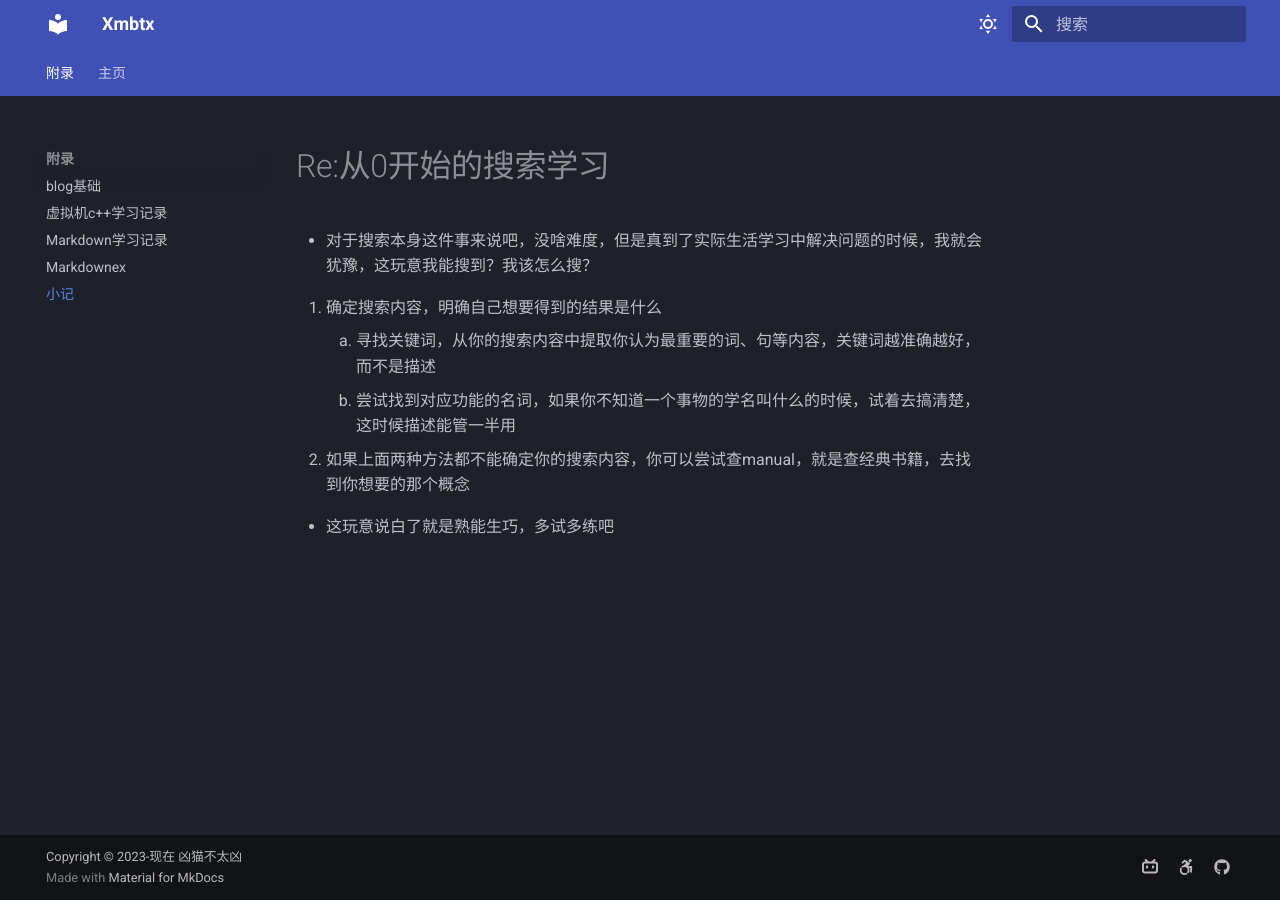
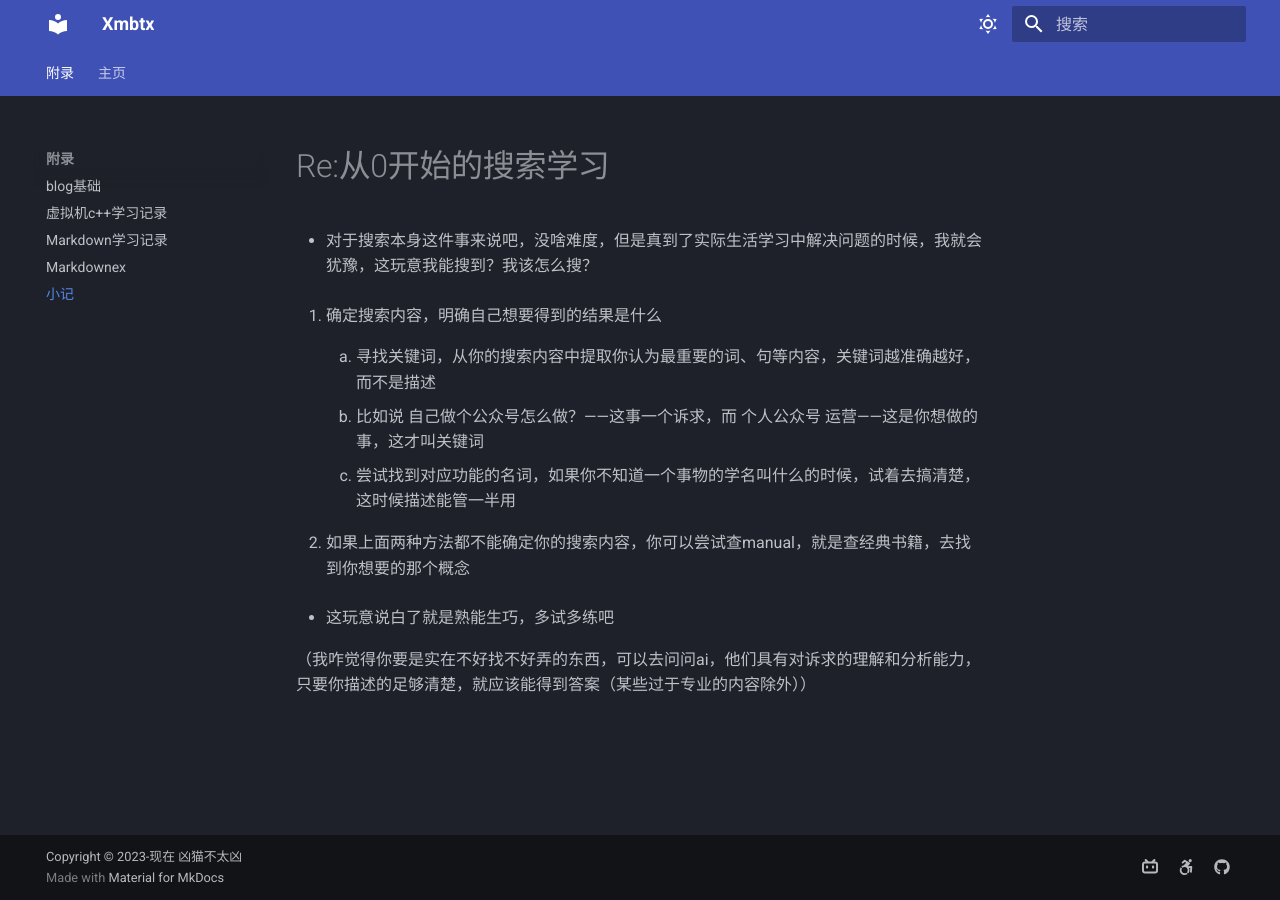
Before and after one commit to Xmbtx/xmbtx-blog, an MkDocs documentation site: the page built from docs/record/searching.md, in a window 1280 px wide. Built offline with MkDocs 1.6.1 and Material for MkDocs 9.7.7, drawn with Linux system fonts in a browser that asks for light colours.

Commit message:
2023-11-16_18:30:25 update

```diff
--- a/docs/record/searching.md
+++ b/docs/record/searching.md
@@ -6,9 +6,15 @@
 
 1. 确定搜索内容，明确自己想要得到的结果是什么
     1. 寻找关键词，从你的搜索内容中提取你认为最重要的词、句等内容，关键词越准确越好，而不是描述
+
+    - 比如说 自己做个公众号怎么做？——这事一个诉求，而 个人公众号 运营——这是你想做的事，这才叫关键词
+
     1. 尝试找到对应功能的名词，如果你不知道一个事物的学名叫什么的时候，试着去搞清楚，这时候描述能管一半用
+
 2. 如果上面两种方法都不能确定你的搜索内容，你可以尝试查manual，就是查经典书籍，去找到你想要的那个概念
 
 <!------>
 
 - 这玩意说白了就是熟能生巧，多试多练吧
+
+（我咋觉得你要是实在不好找不好弄的东西，可以去问问ai，他们具有对诉求的理解和分析能力，只要你描述的足够清楚，就应该能得到答案（某些过于专业的内容除外））
```
